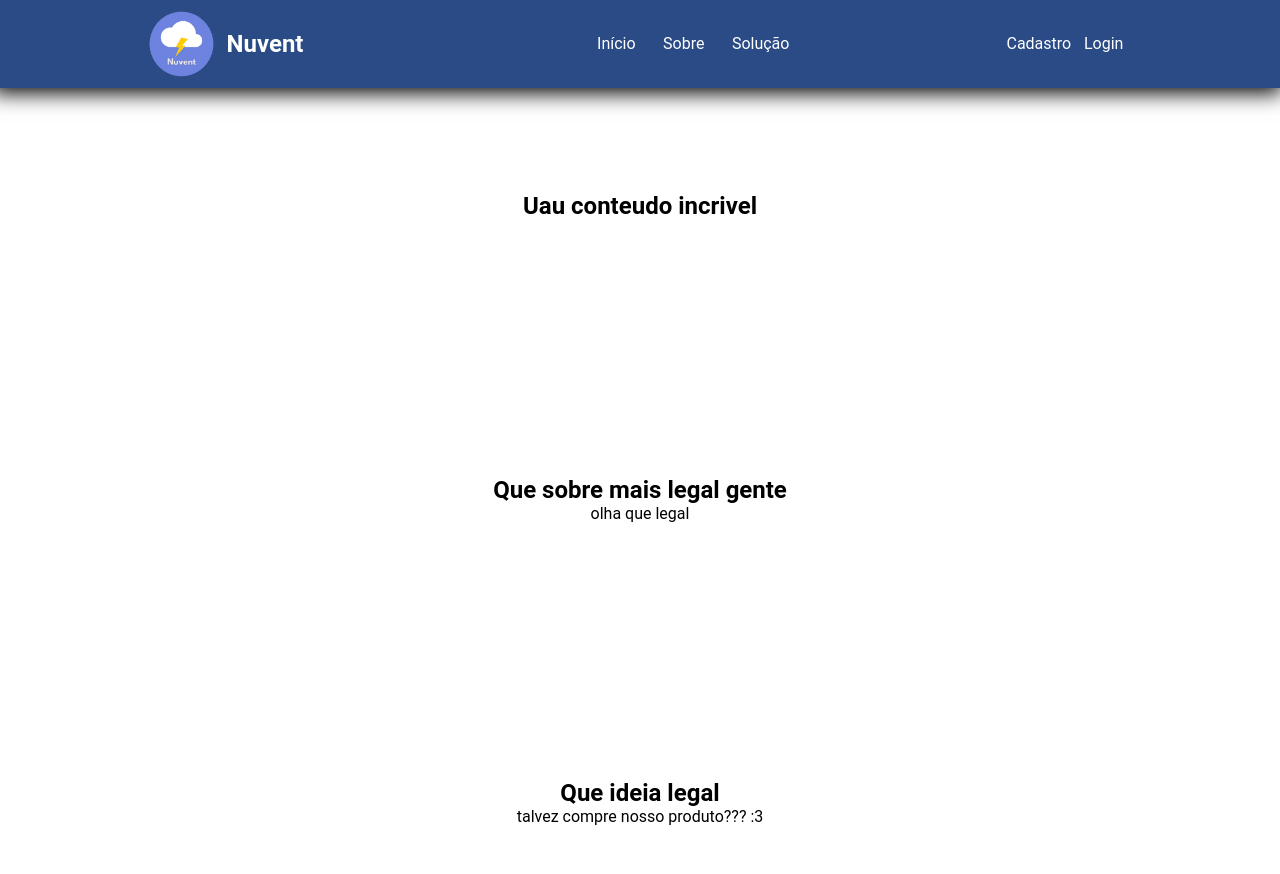
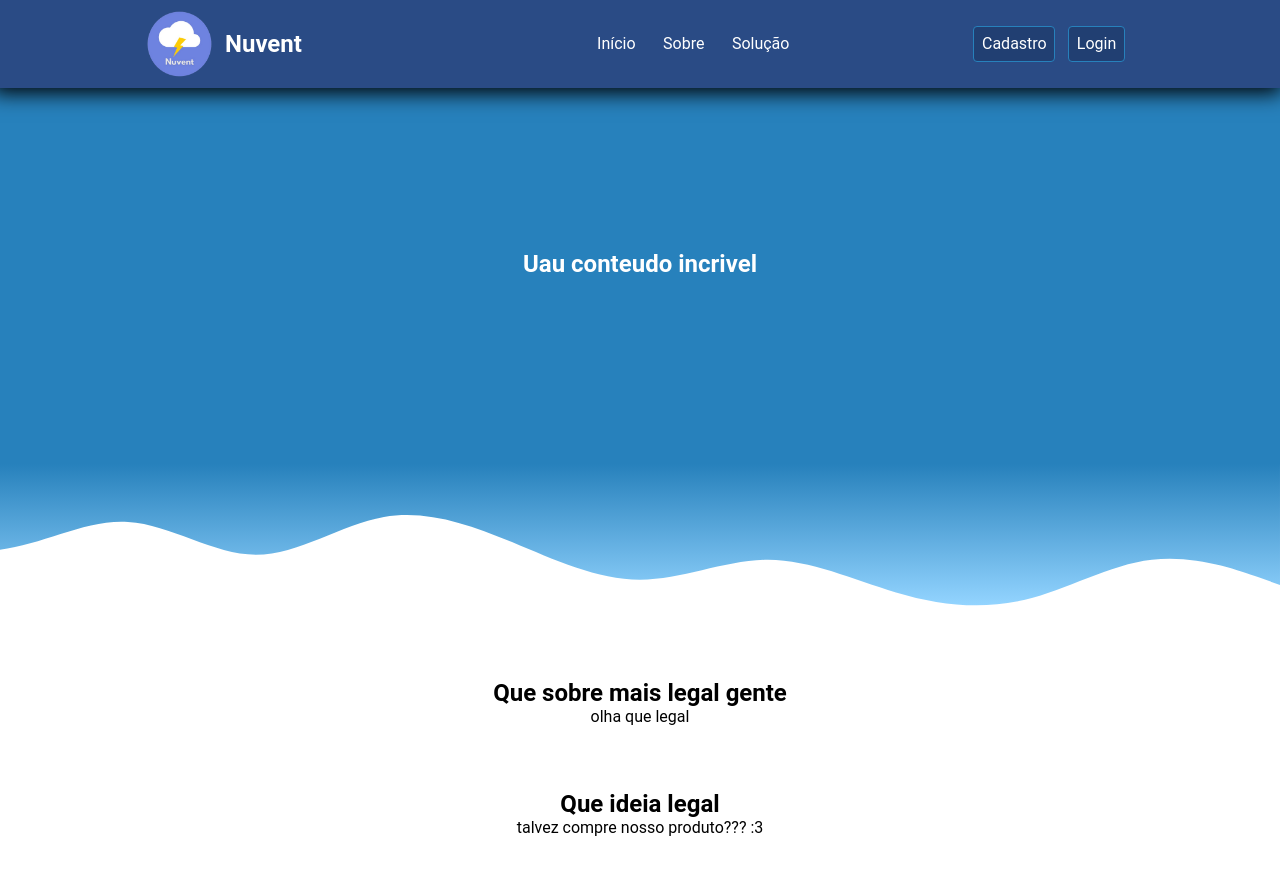
Before and after one commit to Nuvent-Grupo02/ProjetoATM, a plain HTML site: page index.html in a window 1280 px wide. Drawn offline with Linux system fonts and the light colour scheme.

Commit message:
Adição de ondas no index e fundo nos botões de cadastro e login

```diff
--- a/index.html
+++ b/index.html
@@ -29,6 +29,8 @@
 				<h1>Uau conteudo incrivel</h1>
 			</div>
 
+			<img src="assets/wave.svg" alt="">
+
 			<div class="sobre">
 				<h1>Que sobre mais legal gente</h1>
 				<p>olha que legal</p>
--- a/style.css
+++ b/style.css
@@ -6,7 +6,7 @@
 /* Bloco Header - Início */
 
 .header {
-    background-color: rgb(42, 75, 133);
+    background-color: #2a4b85;
     display: flex;
     flex-direction: row;
     width: 100%;
@@ -26,8 +26,9 @@ ul {
     display: flex;
     justify-content: space-around;
     list-style: none;
-    padding: 0;
+    padding: 0.36%;
     color: white;
+    border-radius: 4px;
 }
 
 li {
@@ -38,12 +39,16 @@ li {
     display: flex;
     justify-content: end;
     width: 10%;
-
 }
 
 .loginCadastro span {
     margin-right: 10%;
     color: white;
+    background-color: #213f72;
+    padding: 6%;
+    border-radius: 4px;
+    border: solid #2781bc;
+    border-width: 1px;
 }
 
 .header .branding img {
@@ -60,7 +65,7 @@ li {
 /* Bloco Header - Fim */
 
 section.conteudo {
-    margin-top: 5%;
+    margin-bottom: 4%;
     display: flex;
     justify-content: center;
     flex-direction: column;
@@ -69,5 +74,22 @@ section.conteudo {
 }
 
 section.conteudo div {
-    margin: 10% 0;
+    margin: 0 0;
+    margin-top: 5%;
 }
+
+.banner {
+    display: flex;
+    align-items: center;
+    justify-content: center;
+    height: 50vh;
+    width: 100%;
+    background-color: #2781bc;
+    margin: 0;
+    color: white;
+    transform: translate(0, 0.4px);
+}
+
+section.conteudo img {
+    z-index: 2;
+}
```
Also changed, not shown: assets/wave.svg (added).
